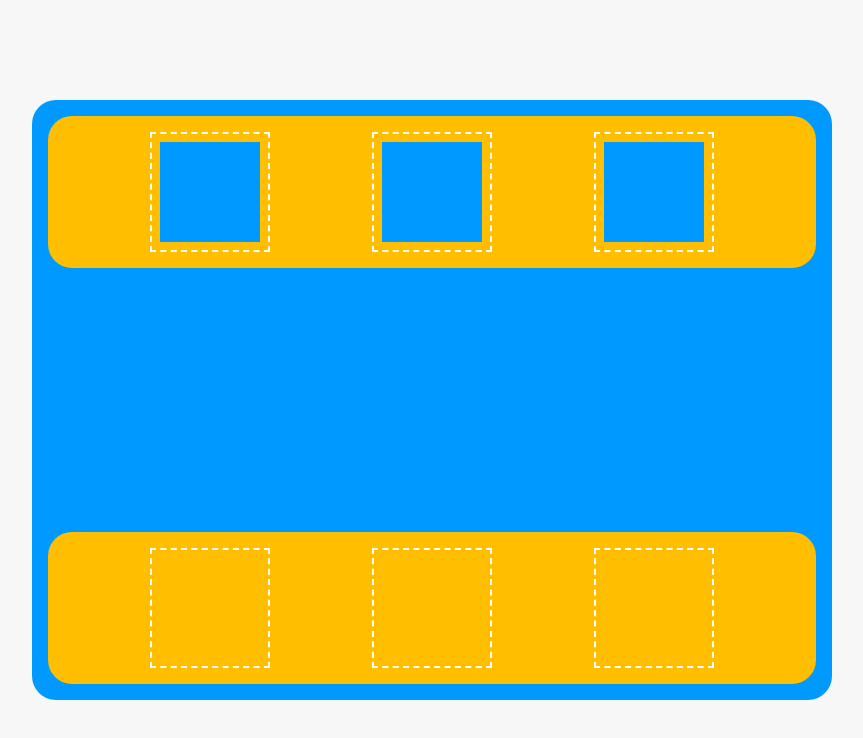
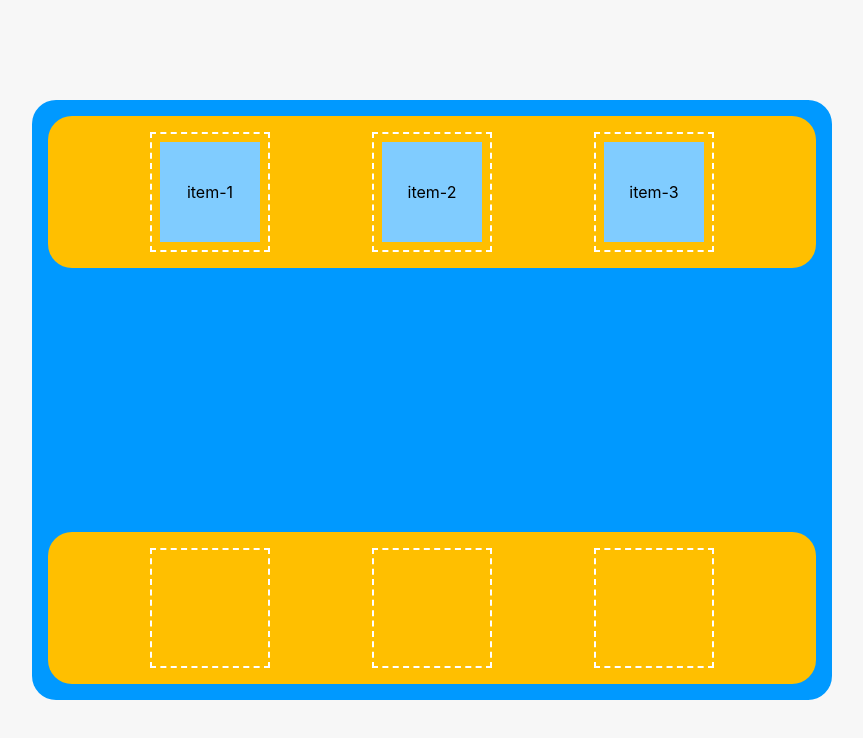
Before and after one commit to Alejo1595/DnD, a React (Vite) app: page / in a window 1280 px wide. Shown: the top 738 px of the page, without its empty margins (208-1071 px from the left). Built offline with nearby package versions, Linux system fonts and the light colour scheme.

Commit message:
Moviendo elemento de un grupo a otro pero sin ordenamiento correcto

```diff
--- a/src/App.css
+++ b/src/App.css
@@ -47,7 +47,11 @@ body {
 }
 
 .drag-item {
-  background-color: hsl(204, 100%, 50%);
+  background-color: hsl(204, 100%, 75%);
   width: 100%;
   height: 100%;
+  display: flex;
+  flex-direction: column;
+  justify-content: center;
+  align-items: center;
 }
--- a/src/App.jsx
+++ b/src/App.jsx
@@ -1,28 +1,101 @@
+import { useState } from "react";
+import { DragDropContext, Droppable, Draggable } from "react-beautiful-dnd";
+
 import "./App.css";
 
+const initialData = [
+  { id: "0", name: "item-1", dropId: "A-drop" },
+  { id: "1", name: "item-2", dropId: "A-drop" },
+  { id: "2", name: "item-3", dropId: "A-drop" },
+];
+
 function App() {
+  const [items, setItems] = useState(initialData);
+
+  const returnItemsForSlock = (dropId, esInicial, itemID) => {
+    return items
+      .filter((item) =>
+        esInicial
+          ? `${item.dropId}-${item.id}` === dropId && item.id === itemID
+          : `${item.dropId}-${item.id}` === dropId
+      )
+      .map((currenItem) => (
+        <Draggable
+          key={currenItem.id}
+          draggableId={`${currenItem.dropId}-${currenItem.id}`}
+          index={Number(currenItem.id)}
+        >
+          {(draggableProvided) => (
+            <div
+              {...draggableProvided.draggableProps}
+              {...draggableProvided.dragHandleProps}
+              className="drag-item"
+              ref={draggableProvided.innerRef}
+            >
+              {currenItem.name}
+            </div>
+          )}
+        </Draggable>
+      ));
+  };
+
+  const onDragEnd = (result) => {
+    console.log(result);
+    const { draggableId, source } = result;
+    setItems((prev) =>
+      prev.map((item) => {
+        if (`${item.dropId}-${item.id}` === draggableId) {
+          console.log("Item encontrado", item.name);
+          return {
+            ...item,
+            dropId: "B-drop",
+          };
+        }
+        return item;
+      })
+    );
+  };
+
   return (
+    <DragDropContext onDragEnd={onDragEnd}>
       <div className="App">
         <div className="container">
           <div className="item-container">
-          <div className="drop-item">
-            <div className="drag-item"></div>
+            {items.map((item, index) => (
+              <Droppable key={index} droppableId={`A-drop-${item.id}`}>
+                {(droppableProvided) => (
+                  <div
+                    {...droppableProvided.droppableProps}
+                    className="drop-item"
+                    ref={droppableProvided.innerRef}
+                  >
+                    {returnItemsForSlock(`A-drop-${item.id}`)}
+                    {droppableProvided.placeholder}
                   </div>
-          <div className="drop-item">
-            <div className="drag-item"></div>
-          </div>
-          <div className="drop-item">
-            <div className="drag-item"></div>
-          </div>
+                )}
+              </Droppable>
+            ))}
           </div>
 
           <div className="item-container">
-          <div className="drop-item"></div>
-          <div className="drop-item"></div>
-          <div className="drop-item"></div>
+            {items.map((item, index) => (
+              <Droppable key={index} droppableId={`B-drop-${item.id}`}>
+                {(droppableProvided) => (
+                  <div
+                    {...droppableProvided.droppableProps}
+                    className="drop-item"
+                    ref={droppableProvided.innerRef}
+                  >
+                    {returnItemsForSlock(`B-drop-${item.id}`)}
+                    {droppableProvided.placeholder}
+                  </div>
+                )}
+              </Droppable>
+            ))}
           </div>
         </div>
       </div>
+    </DragDropContext>
   );
 }
 
```
Lines whose indentation alone changed are shown as unchanged.
